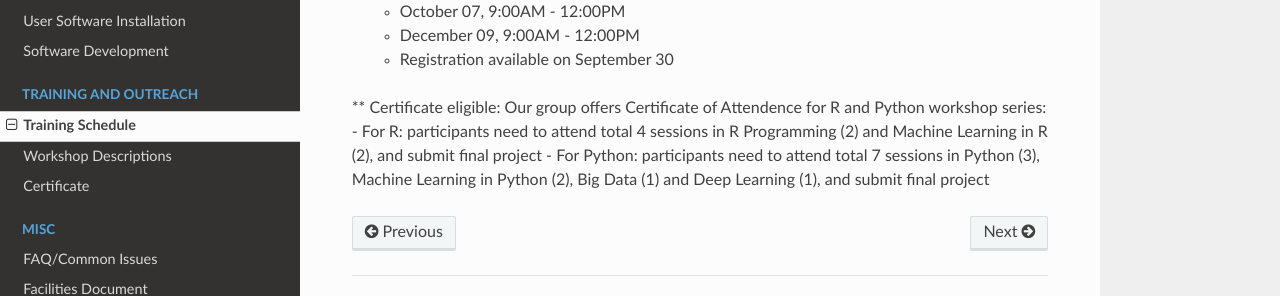
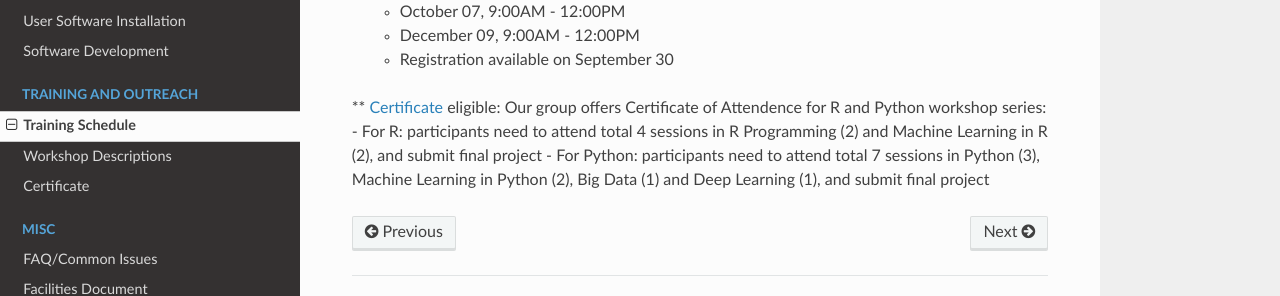
Before and after one commit to clemsonciti/palmetto-documentation, an MkDocs documentation site: the page built from docs/training/schedule.md, in a window 1280 px wide and 900 px high, scrolled down 740 px. Shown: the part 555-851 px from the top of the window. Built offline with MkDocs 1.6.1, drawn with Linux system fonts in a browser that asks for light colours; nearby versions of some CDN libraries; part of the change alters nothing that is shown.

```diff
--- a/docs/training/schedule.md
+++ b/docs/training/schedule.md
@@ -49,7 +49,7 @@ Registration link will be automatically closed once it hits max 60 participants.
     - December 09, 9:00AM - 12:00PM
     - Registration available on September 30
 
-** Certificate eligible:
+** [Certificate](https://www.palmetto.clemson.edu/palmetto/training/certificates/) eligible:
 Our group offers Certificate of Attendence for R and Python workshop series:
 - For R: participants need to attend total 4 sessions in R Programming (2) and Machine Learning in R (2), and submit final project
 - For Python: participants need to attend total 7 sessions in Python (3), Machine Learning in Python (2), Big Data (1) and Deep Learning (1), and submit final project
```
